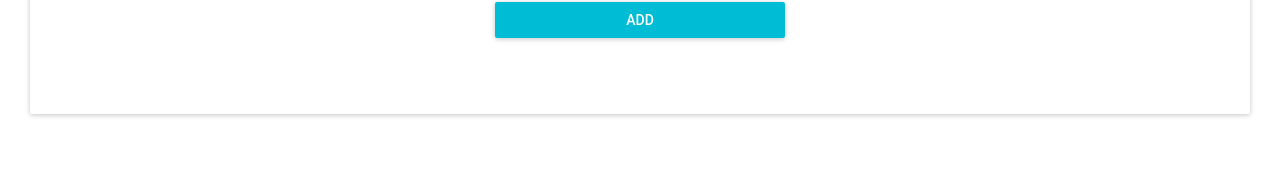
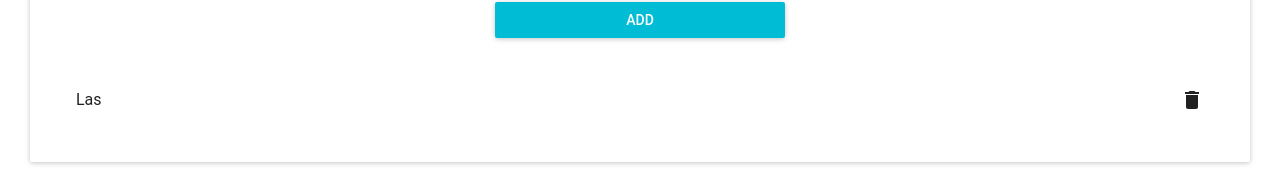
Before and after one commit to KrystianKaminski/todo-list-react-redux, a React (Create React App) app: page / in a window 1280 px wide. Shown: the part 241-415 px from the top of the page. Built offline with nearby package versions, Linux system fonts and the light colour scheme.

Commit message:
Two new methods - started handling with isCompleted and deleting tasks

```diff
--- a/src/Todo/TaskList.js
+++ b/src/Todo/TaskList.js
@@ -1,11 +1,13 @@
 import React from 'react'
 
 import { List, ListItem } from 'material-ui/List'
+import IconButton from 'material-ui/IconButton'
+import DeleteIcon from 'material-ui/svg-icons/action/delete'
 
 const style = {
     container: {
         marginTop: 30
-    }
+    },
 }
 
 const TaskList = (props) => (
@@ -16,7 +18,15 @@ const TaskList = (props) => (
             props.tasks.map ?
             props.tasks.map(task => (
                 <ListItem
+                    onClick={props.onIsCompletedTaskChangeHandler}
                     primaryText={task.todo}
+                    rightIcon={
+                        <div>
+                            <DeleteIcon
+                                onClick={props.onDeleteHandler}
+                            />
+                        </div>
+                    }
                 />
             ))
             : <ListItem
--- a/src/Todo/Todo.js
+++ b/src/Todo/Todo.js
@@ -21,12 +21,23 @@ const style = {
 class Todo extends React.Component {
 
     state = {
-        tasks: [],
+        tasks: [
+            {
+                todo: 'Las',
+                isCompleted: false,
+                key: 123
+            }
+        ],
         currentTask: ''
     }
 
     onNewTaskChangeHandler = e => this.setState({ currentTask: e.target.value })
 
+    onIsCompletedTaskChangeHandler = () => alert('clicked')
+    onDeleteTaskHandler = (e) => {
+        e.stopPropagation()
+        alert('deleted')
+    }
     addTask = () => this.setState({
         tasks: this.state.tasks.concat(this.createNewTask(this.state.currentTask)),
         currentTask: ''
@@ -59,6 +70,8 @@ class Todo extends React.Component {
                     />
                     <TaskList
                         tasks={this.state.tasks}
+                        onIsCompletedTaskChangeHandler={this.onIsCompletedTaskChangeHandler}
+                        onDeleteHandler={this.onDeleteTaskHandler}
                     />
                 </Paper>
             </div>
```
